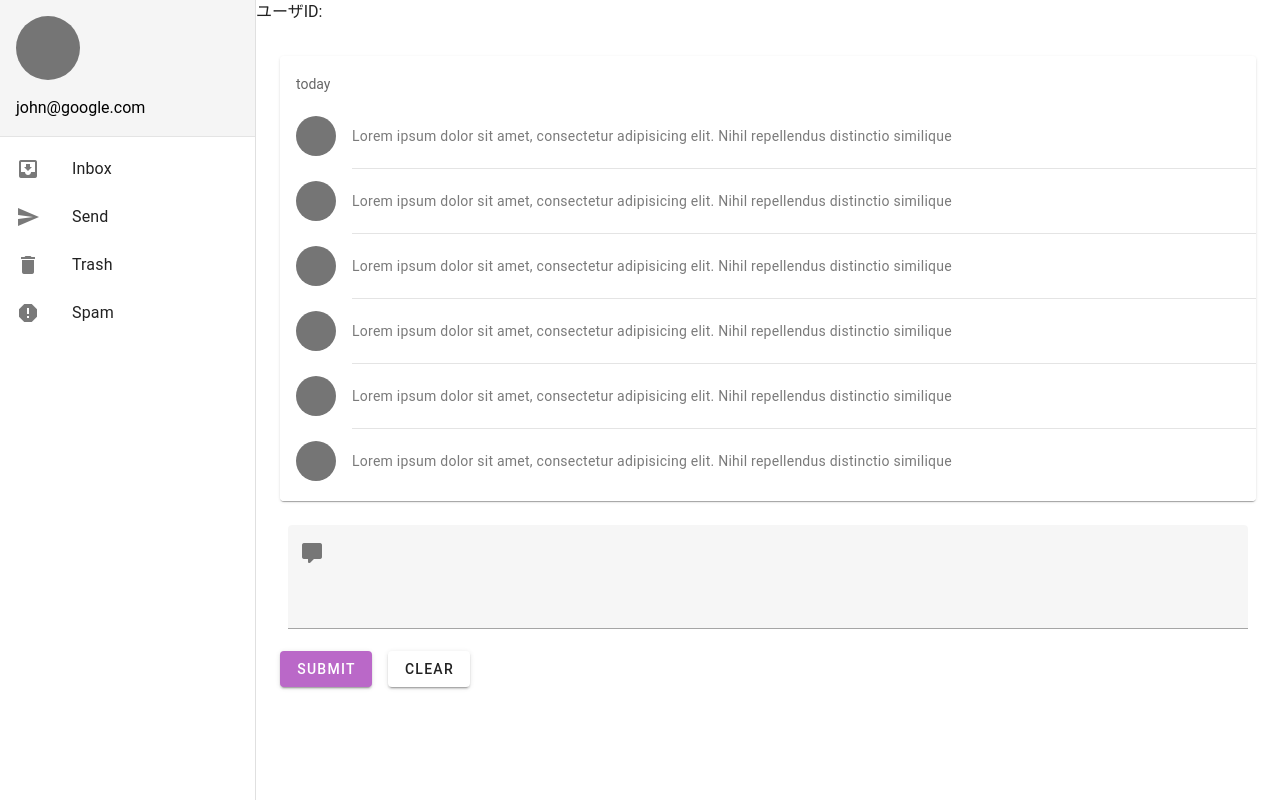
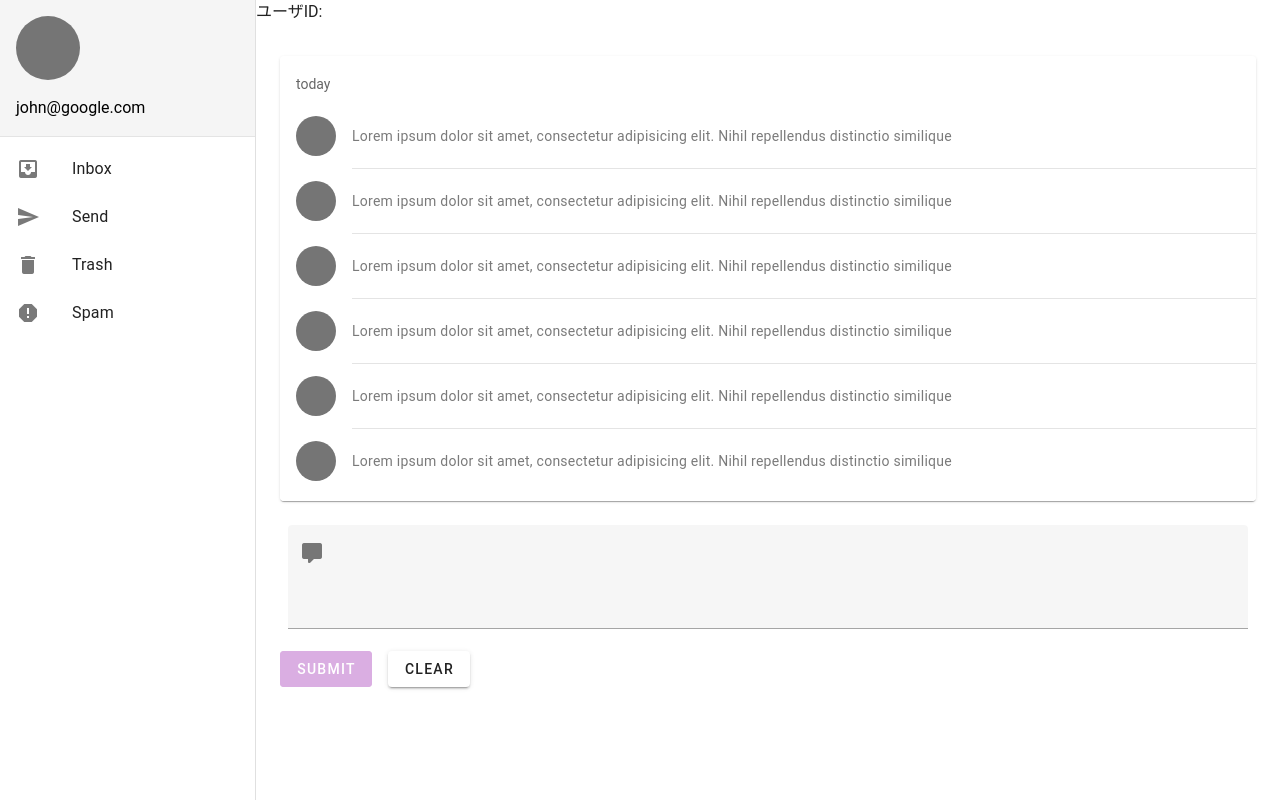
Before and after one commit to kannna5296/vue-chat-sample, a Vue app: page /chat in a window 1280 px wide. Built offline with nearby package versions, Linux system fonts and the light colour scheme.

Commit message:
0文字の時はdisabledにする修正

```diff
--- a/src/components/pages/ChatBoard.vue
+++ b/src/components/pages/ChatBoard.vue
@@ -1,5 +1,5 @@
 <script setup lang="ts">
-import { ref } from "vue";
+import { ref, computed } from "vue";
 import { useRoute } from "vue-router";
 
 const cards = ref(["today"]);
@@ -13,7 +13,20 @@ const clear = () => {
 
 const submit = () => {
   console.log("Submit!");
+  console.log("chatData: ", chatData.value);
 };
+
+const chatData = ref("");
+
+const isValidText = computed(() => {
+  console.log("computed");
+  if (chatData.value.length <= 0) {
+    console.log("invalid!");
+    return false;
+  }
+  console.log("valid!");
+  return true;
+});
 </script>
 
 <!-- 公式(https://vuetifyjs.com/en/wireframes/inbox/)をベースとする -->
@@ -50,16 +63,19 @@ const submit = () => {
 
         <v-col>
           <v-textarea
+            v-model="chatData"
             prepend-inner-icon="mdi-comment"
             class="mx-2"
             rows="3"
             auto-grow
+            @change="isValidText"
           ></v-textarea>
           <v-btn
             class="mr-4"
             color="purple-lighten-2"
             type="submit"
             @click="submit"
+            :disabled="!isValidText"
           >
             submit
           </v-btn>
```
